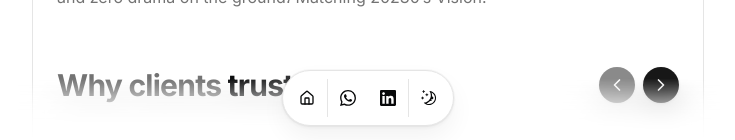
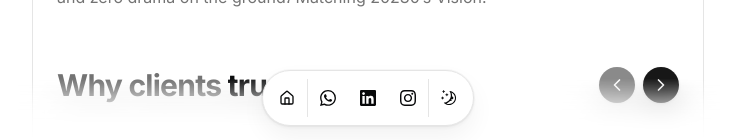
Before and after one commit to osama-gawanah/fallalaland, a Next.js app: page / in a window 1280 px wide. Shown: the part 658-798 px from the top of the page, without its empty margins (272-1007 px from the left). Built offline with nearby package versions, Linux system fonts and the light colour scheme; no server answers.

Commit message:
add social

```diff
--- a/src/components/clients-section.tsx
+++ b/src/components/clients-section.tsx
@@ -45,10 +45,6 @@
     },
     {
         src: "/clients/3.webp",
-        alt: "",
-    },
-    {
-        src: "/clients/4.png",
         alt: "",
     },
     {
--- a/src/components/icons.tsx
+++ b/src/components/icons.tsx
@@ -151,4 +151,14 @@
       <path d="M17.472 14.382c-.297-.149-1.758-.867-2.03-.967-.273-.099-.471-.148-.67.15-.197.297-.767.966-.94 1.164-.173.199-.347.223-.644.075-.297-.15-1.255-.463-2.39-1.475-.883-.788-1.48-1.761-1.653-2.059-.173-.297-.018-.458.13-.606.134-.133.298-.347.446-.52.149-.174.198-.298.298-.497.099-.198.05-.371-.025-.52-.075-.149-.669-1.612-.916-2.207-.242-.579-.487-.5-.669-.51-.173-.008-.371-.01-.57-.01-.198 0-.52.074-.792.372-.272.297-1.04 1.016-1.04 2.479 0 1.462 1.065 2.875 1.213 3.074.149.198 2.096 3.2 5.077 4.487.709.306 1.262.489 1.694.625.712.227 1.36.195 1.871.118.571-.085 1.758-.719 2.006-1.413.248-.694.248-1.289.173-1.413-.074-.124-.272-.198-.57-.347m-5.421 7.403h-.004a9.87 9.87 0 01-5.031-1.378l-.361-.214-3.741.982.998-3.648-.235-.374a9.86 9.86 0 01-1.51-5.26c.001-5.45 4.436-9.884 9.888-9.884 2.64 0 5.122 1.03 6.988 2.898a9.825 9.825 0 012.893 6.994c-.003 5.45-4.437 9.884-9.885 9.884m8.413-18.297A11.815 11.815 0 0012.05 0C5.495 0 .16 5.335.157 11.892c0 2.096.547 4.142 1.588 5.945L.057 24l6.305-1.654a11.882 11.882 0 005.683 1.448h.005c6.554 0 11.89-5.335 11.893-11.893a11.821 11.821 0 00-3.48-8.413Z" />
     </svg>
   ),
+  instagram: (props: IconProps) => (
+    <svg
+      viewBox="0 0 24 24"
+      fill="currentColor"
+      xmlns="http://www.w3.org/2000/svg"
+      {...props}
+    >
+      <path d="M12 2.163c3.204 0 3.584.012 4.85.07 3.252.148 4.771 1.691 4.919 4.919.058 1.265.069 1.645.069 4.849 0 3.205-.012 3.584-.069 4.849-.149 3.225-1.664 4.771-4.919 4.919-1.266.058-1.644.07-4.85.07-3.204 0-3.584-.012-4.849-.07-3.26-.149-4.771-1.699-4.919-4.92-.058-1.265-.07-1.644-.07-4.849 0-3.204.013-3.583.07-4.849.149-3.227 1.664-4.771 4.919-4.919 1.266-.057 1.645-.069 4.849-.069zm0-2.163c-3.259 0-3.667.014-4.947.072-4.358.2-6.78 2.618-6.98 6.98-.059 1.281-.073 1.689-.073 4.948 0 3.259.014 3.668.072 4.948.2 4.358 2.618 6.78 6.98 6.98 1.281.058 1.689.072 4.948.072 3.259 0 3.668-.014 4.948-.072 4.354-.2 6.782-2.618 6.979-6.98.059-1.28.073-1.689.073-4.948 0-3.259-.014-3.667-.072-4.947-.196-4.354-2.617-6.78-6.979-6.98-1.281-.059-1.69-.073-4.949-.073zm0 5.838c-3.403 0-6.162 2.759-6.162 6.162s2.759 6.163 6.162 6.163 6.162-2.759 6.162-6.163c0-3.403-2.759-6.162-6.162-6.162zm0 10.162c-2.209 0-4-1.79-4-4 0-2.209 1.791-4 4-4s4 1.791 4 4c0 2.21-1.791 4-4 4zm6.406-11.845c-.796 0-1.441.645-1.441 1.44s.645 1.44 1.441 1.44c.795 0 1.439-.645 1.439-1.44s-.644-1.44-1.439-1.44z" />
+    </svg>
+  ),
 };
--- a/src/data/resume.tsx
+++ b/src/data/resume.tsx
@@ -47,38 +47,27 @@
   ],
   contact: {
     email: "osama.gawanah@gmail.com",
-    tel: "+972567008908",
+    tel: "+966550152187",
     social: {
       WhatsApp: {
         name: "WhatsApp",
-        url: "https://wa.me/972567008908",
+        url: "https://wa.me/966550152187",
         icon: Icons.whatsapp,
         navbar: true,
       },
       LinkedIn: {
         name: "LinkedIn",
-        url: "https://www.linkedin.com/in/osama-jawana/",
+        url: "https://www.linkedin.com/company/fallalaland/?originalSubdomain=sa",
         icon: Icons.linkedin,
         navbar: true,
       },
-      // Freelance: {
-      //   name: "Freelance",
-      //   url: "#",
-      //   icon: Icons.globe,
-      //   navbar: true,
-      // },
-      // Mostaql: {
-      //   name: "Mostaql",
-      //   url: "#",
-      //   icon: Icons.globe,
-      //   navbar: true,
-      // },
-      // Khamsat: {
-      //   name: "Khamsat",
-      //   url: "#",
-      //   icon: Icons.globe,
-      //   navbar: true,
-      // },
+      Instagram: {
+        name: "Instagram",
+        url: "https://www.instagram.com/fallalaland/",
+        icon: Icons.instagram,
+        navbar: true,
+      },
+
       email: {
         name: "Send Email",
         url: "mailto:osama.gawanah@gmail.com",
```
Also changed, not shown: public/clients/4.png (deleted).
